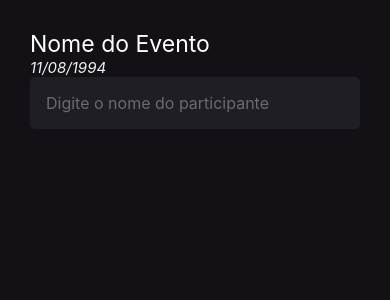
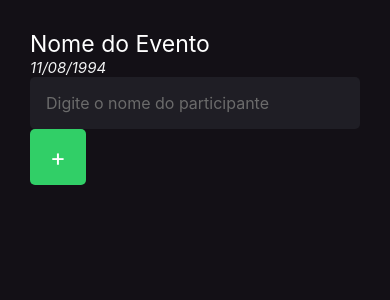
Before and after one commit to edinelsonjr32/imhere, a React Native app: screen / in a window 390 px wide. Shown: the top 300 px of the page. Built offline with nearby package versions, Linux system fonts and the light colour scheme.

Commit message:
Botão adicionar

```diff
--- a/src/screens/Home/index.tsx
+++ b/src/screens/Home/index.tsx
@@ -1,4 +1,4 @@
-import { Text, View, TextInput } from "react-native";
+import { Text, View, TextInput, TouchableOpacity } from "react-native";
 import { styles } from "./styles";
 export function Home() {
   /**
@@ -8,6 +8,10 @@
    * Densidade de Pixels:
    *
    *  */
+
+  function handleParticipantAdd() {
+    console.log("Você clicou no botão de adicionar");
+  }
   return (
     <View style={styles.container}>
       <Text style={styles.titulo}>Nome do Evento</Text>
@@ -18,6 +22,10 @@
         placeholder="Digite o nome do participante"
         placeholderTextColor="#6b6b6b"
       />
+
+      <TouchableOpacity style={styles.button} onPress={handleParticipantAdd}>
+        <Text style={styles.buttonText}>+</Text>
+      </TouchableOpacity>
     </View>
   );
 }
--- a/src/screens/Home/styles.ts
+++ b/src/screens/Home/styles.ts
@@ -20,5 +20,17 @@
         color: '#fdfcfe',
         padding: 16,
         fontSize: 16,
+    },
+    buttonText:{
+        color: '#fff',
+        fontSize: 24
+    },
+    button:{
+        width: 56,
+        height: 56,
+        borderRadius: 5,
+        backgroundColor: '#31cf67',
+        alignItems: 'center',
+        justifyContent: 'center'
     }
   });
```
